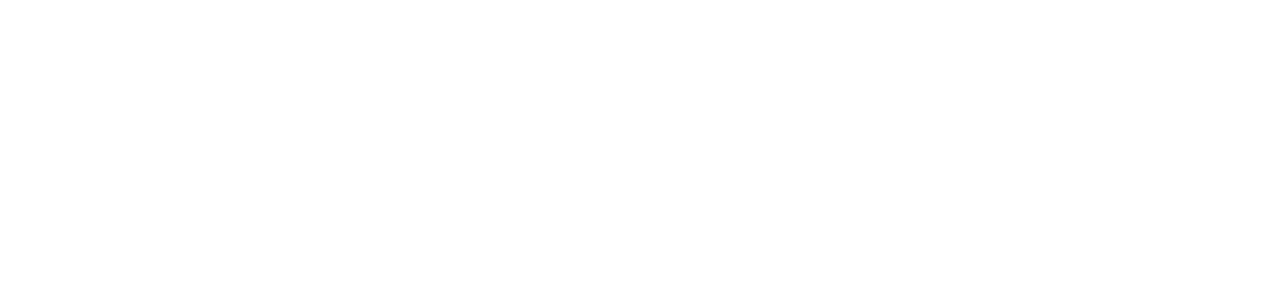
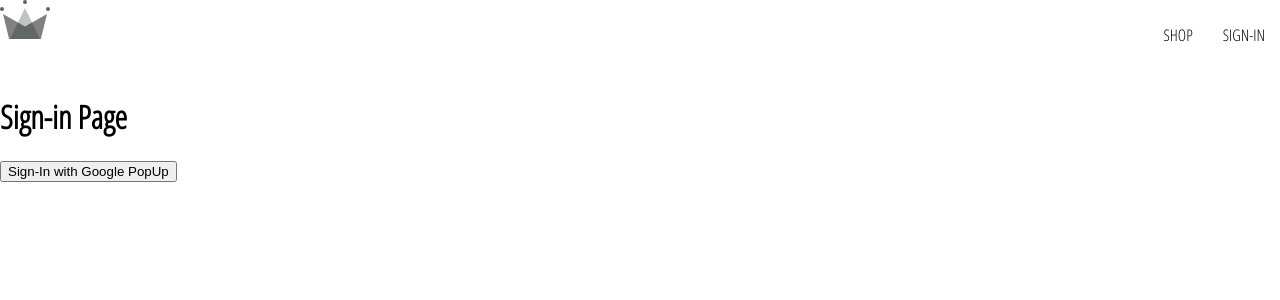
Before and after one commit to azshhh/Reactjs-Tutorials, a React (Create React App) app in the folder reactjs-capstone/: page /sign-in in a window 1280 px wide. Before the commit this address had no page. Shown: the top 300 px of the page. Built offline with nearby package versions, Linux system fonts and the light colour scheme.

Commit message:
Firebase signInWithGooglePopup

```diff
--- a/reactjs-capstone/package.json
+++ b/reactjs-capstone/package.json
@@ -6,6 +6,7 @@
     "@testing-library/jest-dom": "^5.17.0",
     "@testing-library/react": "^13.4.0",
     "@testing-library/user-event": "^13.5.0",
+    "firebase": "^9.6.6",
     "react": "^18.2.0",
     "react-dom": "^18.2.0",
     "react-router-dom": "^6.15.0",
--- a/reactjs-capstone/src/App.js
+++ b/reactjs-capstone/src/App.js
@@ -1,6 +1,7 @@
 import { Routes, Route } from "react-router-dom";
 import Home from "./routes/home/home.component";
 import Navigation from "./routes/navigation/navigation.component";
+import SignIn from "./routes/sign-in/sign-in.component";
 
 const Shop = () => {
   return (
@@ -16,6 +17,7 @@
       <Route path="/" element={<Navigation />}>
         <Route index element={<Home />} />
         <Route path="shop" element={<Shop />} />
+        <Route path="sign-in" element={<SignIn />} />
       </Route>
     </Routes>
   );
--- a/reactjs-capstone/src/routes/navigation/navigation.component.jsx
+++ b/reactjs-capstone/src/routes/navigation/navigation.component.jsx
@@ -14,6 +14,9 @@
           <Link className="nav-link" to="/shop">
             Shop
           </Link>
+          <Link className="nav-link" to="/sign-in">
+            Sign-In
+          </Link>
         </div>
       </div>
       <Outlet />
--- /dev/null
+++ b/reactjs-capstone/src/routes/sign-in/sign-in.component.jsx
@@ -0,0 +1,17 @@
+import { signInWithGooglePopup } from "../../utils/firebase/firebase.utils";
+
+import React from "react";
+const SignIn = () => {
+  const logGoogleUser = async () => {
+    const response = await signInWithGooglePopup();
+    console.log(response);
+  };
+  return (
+    <div>
+      <h1>Sign-in Page</h1>
+      <button onClick={logGoogleUser}>Sign-In with Google PopUp</button>
+    </div>
+  );
+};
+
+export default SignIn;
--- /dev/null
+++ b/reactjs-capstone/src/utils/firebase/firebase.utils.jsx
@@ -0,0 +1,35 @@
+// we importinf firebase/app to initialize our local app
+import { initializeApp } from "firebase/app";
+
+// to handle authentication we are importing several auths from firebase
+import {
+  getAuth,
+  //   signInWithRedirect,
+  GoogleAuthProvider,
+  signInWithPopup,
+} from "firebase/auth";
+
+const firebaseConfig = {
+  apiKey: "AIzaSyB07MylcuutHrjDCDPHJ2MjUZEL8N7ampg",
+  authDomain: "capstone-db-11c03.firebaseapp.com",
+  projectId: "capstone-db-11c03",
+  storageBucket: "capstone-db-11c03.appspot.com",
+  messagingSenderId: "891145211329",
+  appId: "1:891145211329:web:42cf7281e433e1b0d9f340",
+};
+
+// initializing our app
+const firebaseApp = initializeApp(firebaseConfig);
+
+// provider is an instance of GoogleAuthProvider, there can be multiple instances
+const provider = new GoogleAuthProvider();
+
+// now we are setting up a parameter by which we authorize a user
+provider.setCustomParameters({
+  prompt: "select_account",
+});
+
+// default auth provided by firebase to authorize user with provided parameter
+export const auth = getAuth(firebaseApp);
+// this generates a Google Popup to signin
+export const signInWithGooglePopup = () => signInWithPopup(auth, provider);
```
Also changed, not shown: 1 other file (tests, documents, lock files or other folders).
